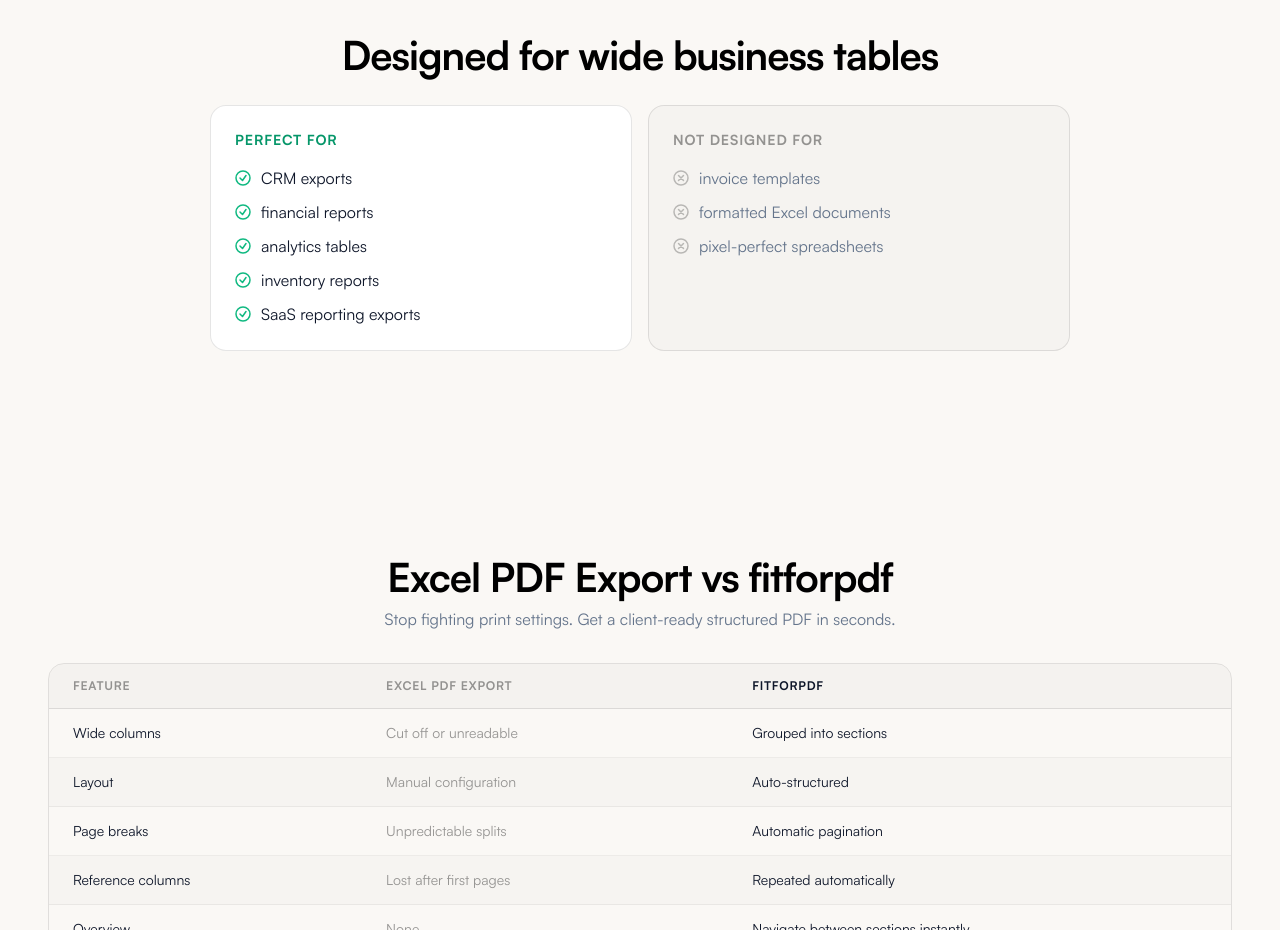
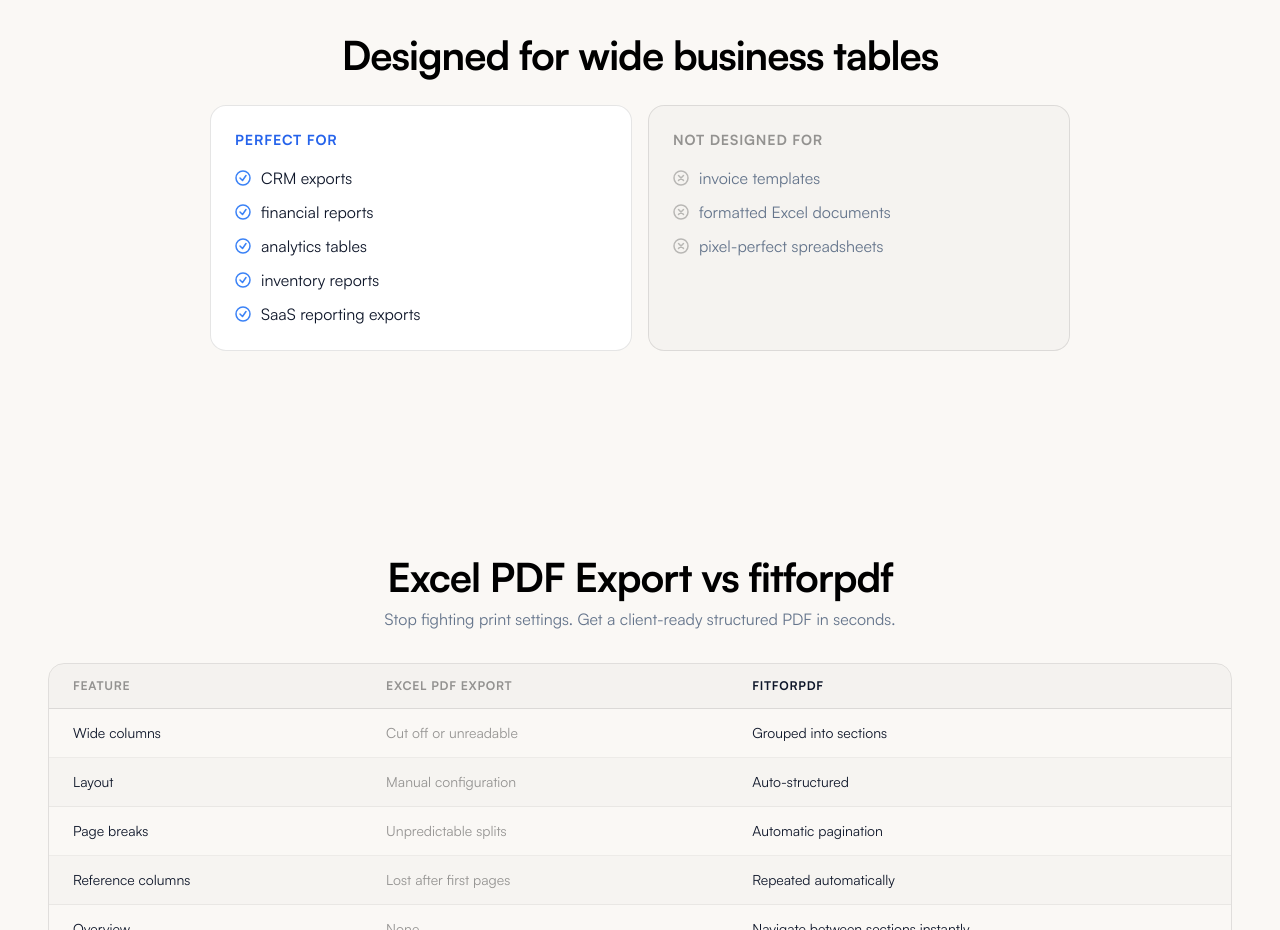
Before and after one commit to Togetheart/fitforpdf-frontend, a Next.js app: page / in a window 1280 px wide. Shown: the part 3860-4790 px from the top of the page. Built offline with nearby package versions, Linux system fonts and the light colour scheme; no server answers.

Commit message:
Change 'Perfect for' section icons from green to blue
Co-Authored-By: Claude Opus 4.6 <noreply@anthropic.com>

```diff
--- a/app/page.jsx
+++ b/app/page.jsx
@@ -297,11 +297,11 @@ export default function Page() {
           </h2>
           <div className="grid sm:grid-cols-2 gap-4 max-w-[860px] mx-auto">
             <div className="rounded-2xl border border-black/10 bg-white p-6 space-y-4">
-              <p className="text-sm font-[600] uppercase tracking-[0.06em] text-emerald-600">Perfect for</p>
+              <p className="text-sm font-[600] uppercase tracking-[0.06em] text-blue-600">Perfect for</p>
               <ul className="space-y-2.5">
                 {LANDING_COPY.whoThisIsForPerfect.map((item) => (
                   <li key={item} className="flex items-center gap-2.5 text-[#0F172A]">
-                    <span className="flex-none text-emerald-500" aria-hidden="true">
+                    <span className="flex-none text-blue-500" aria-hidden="true">
                       <svg width="16" height="16" viewBox="0 0 16 16" fill="none">
                         <circle cx="8" cy="8" r="7" stroke="currentColor" strokeWidth="1.5"/>
                         <path d="M5 8l2.5 2.5L11 5.5" stroke="currentColor" strokeWidth="1.5" strokeLinecap="round" strokeLinejoin="round"/>
```
